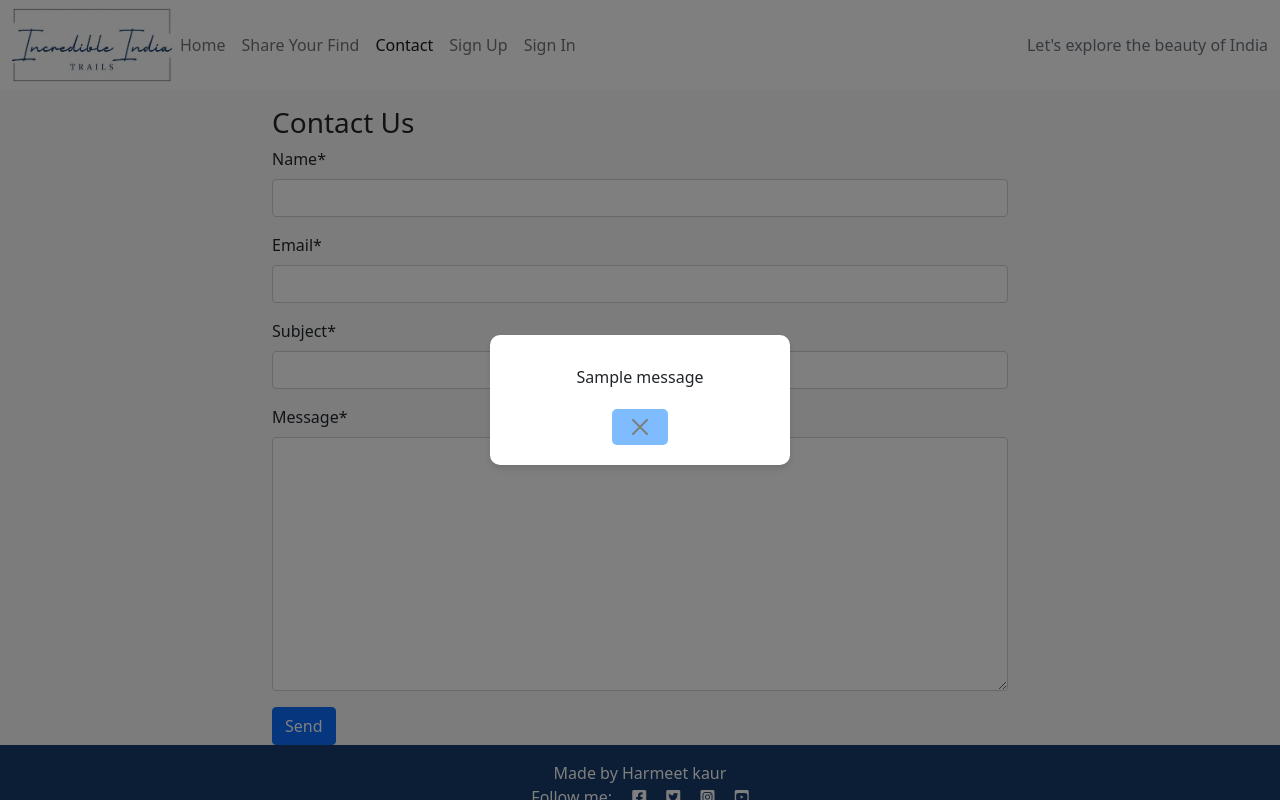
After one commit to Harmeetkaur13/Incredible-India-Trails, a Django app: page /contact/ in a window 1280 px wide. The commit adds this page. Run offline with Django 5.2, Linux system fonts and the light colour scheme; tables that the repository leaves empty hold one stand-in row (values such as "Sample post"); one stand-in notice (Sample message) is shown; some libraries are stand-ins or nearby versions.

Commit message:
create contact page for feedback

```diff
--- a/destination/forms.py
+++ b/destination/forms.py
@@ -1,7 +1,7 @@
 from .models import Review
 from django import forms
 from django.core.exceptions import ValidationError
-from .models import Destination,Image
+from .models import Destination,Image,Contact
 
 
 class ReviewForm(forms.ModelForm):
@@ -28,3 +28,14 @@ class ImageForm(forms.ModelForm):
         }
 
 ImageFormSet = forms.inlineformset_factory(Destination, Image, form=ImageForm, extra=3, can_delete=False)
+
+class ContactForm(forms.ModelForm):
+    class Meta:
+        model = Contact
+        fields = ['name', 'email', 'subject', 'message']
+        widgets = {
+            'name': forms.TextInput(attrs={'required': True}),
+            'email': forms.EmailInput(attrs={'required': True}),
+            'subject': forms.TextInput(attrs={'required': True}),
+            'message': forms.Textarea(attrs={'required': True}),
+        }
--- a/destination/models.py
+++ b/destination/models.py
@@ -59,7 +59,7 @@ class Destination(models.Model):
     def __str__(self):
         return f"{self.name} | written by {self.added_by}"
     class Meta:
-        ordering = ["-created_at"]
+        ordering = ["-updated_at"]
 
 # Review model to store reviews for destinations
 RATING_CHOICES = [(i, f"{i} Star") for i in range(0, 6)]  # Rating choices from 1 to 5 stars
@@ -82,3 +82,15 @@ class Review(models.Model):
 
     class Meta:
         ordering = ['-created_at']  # Show most recent reviews first
+
+# Contact model to store feedback from the user
+class Contact(models.Model):
+    user = models.ForeignKey(User, on_delete=models.SET_NULL, null=True, blank=True)
+    name = models.CharField(max_length=255)
+    email = models.EmailField()
+    subject = models.CharField(max_length=255)
+    message = models.TextField()
+    created_at = models.DateTimeField(auto_now_add=True)
+
+    def __str__(self):
+        return f"Contact from {self.name} ({self.email})"
--- /dev/null
+++ b/destination/templates/destination/contact.html
@@ -0,0 +1,44 @@
+{% extends 'basefile.html' %}
+{% load static %}
+{% load crispy_forms_tags %}
+
+{% block content %}
+<div class="container">
+    <div class="row">
+        <div class="col-md-8 mt-3 offset-md-2">
+            <h3>Contact Us</h3>
+            <form method="post">
+                {% csrf_token %}
+                {{ form|crispy }}
+                <button type="submit" class="btn btn-primary">Send</button>
+            </form>
+        </div>
+    </div>
+</div>
+
+
+
+<!-- popup messages -->
+{% if messages %}
+    <div id="popup-message" class="popup">
+        {% for message in messages %}
+            <p>{{ message }}</p>
+        {% endfor %}
+        <button type="button" class="btn-close" data-bs-dismiss="alert" aria-label="Close" onclick="redirectToHome()"></button>
+    </div>
+    <div id="overlay" class="overlay"></div>
+    <script>
+        function redirectToHome() {
+            window.location.href = "{% url 'home' %}";
+        }
+    </script>
+    <div id="overlay" class="overlay"></div>
+{% endif %}
+
+
+{% endblock content %}
+
+{% block extras %}
+<script src="{% static 'js/popup.js' %}"></script>
+<script src="{% static 'js/script.js' %}"></script>
+{% endblock extras %}
--- a/destination/urls.py
+++ b/destination/urls.py
@@ -4,6 +4,7 @@ from django.urls import path
 urlpatterns = [
     path('', views.AllDestinations.as_view(), name='home'),
     path('add/', views.add_destination, name='add_destination'),
+    path('contact/', views.contact, name='contact'),
     path('<str:name>/', views.destination_detail, name='view_destination'),
     path('<str:name>/edit_review/<int:review_id>/', views.review_edit, name='edit_review'),
     path('<str:name>/delete_review/<int:review_id>/', views.review_delete, name='review_delete'),
--- a/destination/views.py
+++ b/destination/views.py
@@ -2,7 +2,7 @@ from django.shortcuts import render, redirect, get_object_or_404
 from django.views import generic
 from django.db.models import Q
 from .models import Category,Destination, Review
-from .forms import ReviewForm, DestinationForm, ImageFormSet
+from .forms import ReviewForm, DestinationForm, ImageFormSet, ContactForm
 from django.contrib import messages
 
 # Create your views here.
@@ -128,7 +128,7 @@ def add_destination(request):
                     image = form.save(commit=False)
                     image.destination = destination
                     image.save()
-            messages.success(request, 'Your destination has been submitted and is awaiting approval.')
+            messages.add_message(request, messages.SUCCESS, 'Your destination has been submitted and is awaiting approval.')
             return redirect('add_destination')  # Redirect ensures message persists in session
 
     else:
@@ -136,3 +136,17 @@ def add_destination(request):
         formset = ImageFormSet()
 
     return render(request, 'destination/add_destination.html', {'form': form, 'formset': formset})
+
+def contact(request):
+    if request.method == 'POST':
+        form = ContactForm(request.POST)
+        if form.is_valid():
+            contact = form.save(commit=False)
+            if request.user.is_authenticated:
+                contact.user = request.user
+            contact.save()
+            messages.add_message(request, messages.SUCCESS, 'Your message has been sent successfully. We will get back to you soon if required after reviewing your message.')
+            return redirect('contact')
+    else:
+        form = ContactForm()
+    return render(request, 'destination/contact.html', {'form': form})
--- a/templates/basefile.html
+++ b/templates/basefile.html
@@ -55,6 +55,11 @@
                             Share Your Find
                         </a>
                     </li>
+                    <li class="nav-item">
+                        <a class="nav-link {% if request.path == '/contact/' %}active{% endif %}" href="{% url 'contact' %}">
+                            Contact
+                        </a>
+                    </li>
                     {% if user.is_authenticated %}
                     <li class="nav-item">
                     	<a class="nav-link {% if request.path == logout_url %}active{% endif %}" aria-current="page" href="{% url 'account_logout' %}">Sign Out</a>
```
Also changed, not shown: destination/admin.py (+8 -1 lines), destination/migrations/0008_alter_destination_options_contact.py (added), 1 other file.
